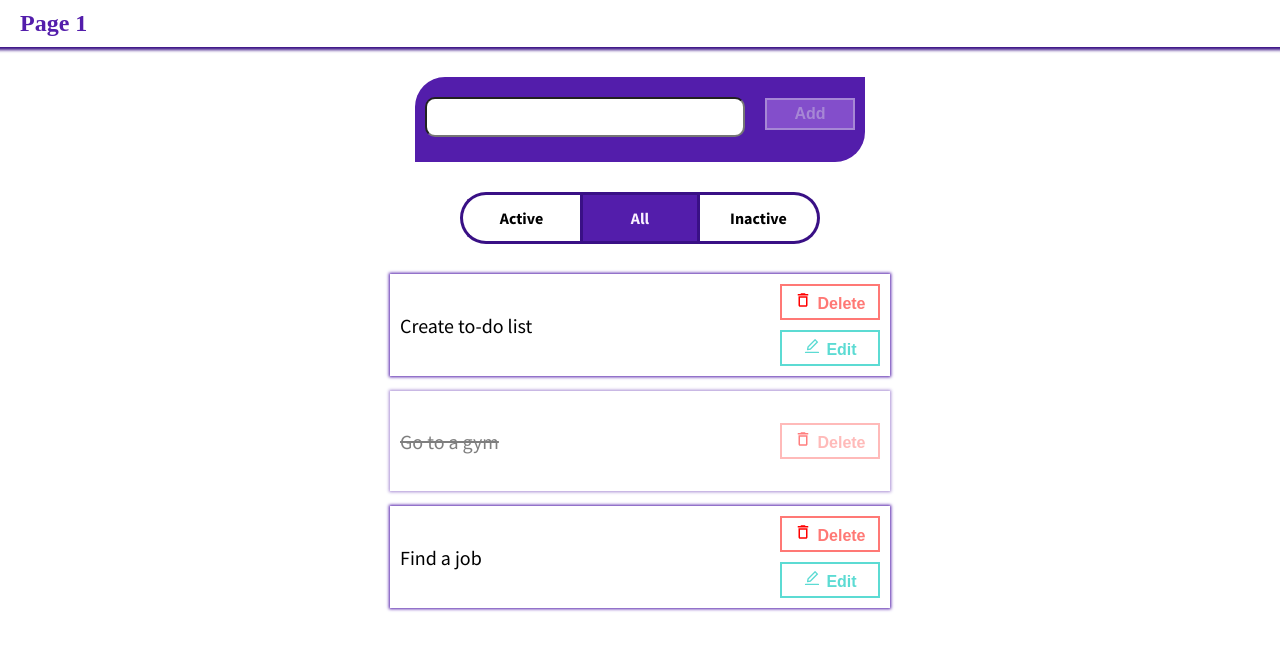
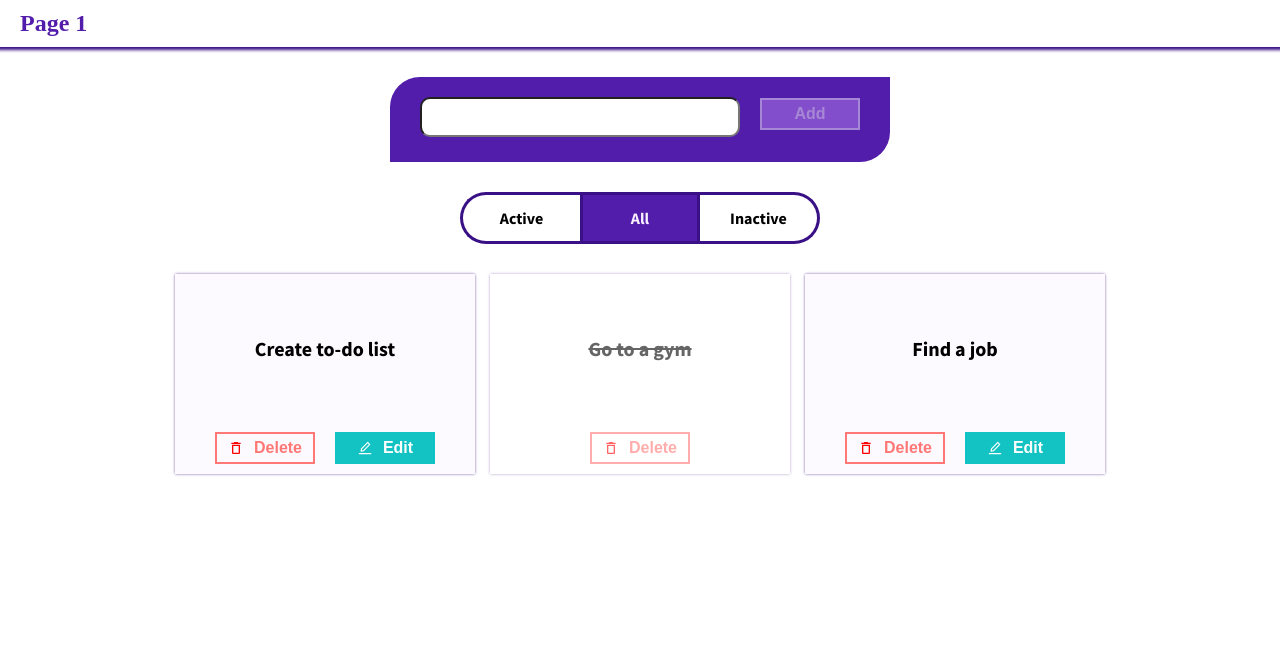
Before and after one commit to takeAmoment/react-todo-hw, a React (Create React App) app: page /todo in a window 1280 px wide. Shown: the top 650 px of the page. Built offline with nearby package versions, Linux system fonts and the light colour scheme.

Commit message:
feat: change style of TodoItem

```diff
--- a/src/components/TodoItem/TodoItem.jsx
+++ b/src/components/TodoItem/TodoItem.jsx
@@ -78,7 +78,7 @@ export function TodoItem({ task }) {
               className={styles.edit__btn}
               onClick={() => editTask()}
             >
-              <AiOutlineEdit color="#5cdbd3" className={styles.task__icon} />
+              <AiOutlineEdit color="white" className={styles.task__icon} />
               Edit
             </button>
           )}
--- a/src/components/TodoItem/TodoItem.module.css
+++ b/src/components/TodoItem/TodoItem.module.css
@@ -1,40 +1,60 @@
 .task {
-    width: 50rem;
-    /* border: 0.3rem solid var(--primary); */
-    box-shadow: 0rem 0rem 0.3rem 0.1rem var(--primary);
-    background-color: #fff;
+    flex: 0 0 22%;
+    min-width: 30rem;
+    min-height: 20rem;
+    background-color: #f9f0ff5c;
+    box-shadow: 0rem 0rem 0.3rem 0.001rem var(--primary-dark);
     display: flex;
-    padding: 1rem;
-    flex-direction: row;
+    padding: 1rem 1.5rem;
+    gap: 2rem;
+    flex-direction: column;
     justify-content: space-between;
     align-items: center;
-    min-height: 10rem;
+}
+@media (max-width: 600px) {
+    .task {
+        flex: 1 0 95%;
+    }
 }
 .task.inactive {
-    opacity: 0.5;
+   background-color: #fff;
+   opacity: 0.6;
 }
 .description__block{
     cursor: pointer;
-    width: 80%;
+    width: 90%;
+    height: 100%;
+    display: flex;
+    justify-content: center;
+    align-items: center;
+}
+
+.task__description {
+    font-size: 2.0rem;
+    text-align: center;
+    font-weight: 700;
+    width: 100%;
+    word-wrap: break-word;
+}
+.task.inactive .task__description {
+    text-decoration: line-through;
 }
 
 .task__controllers{
     display: flex;
-    flex-direction: column;
-    gap: 1rem;
-}
-.task.inactive .task__description {
-    text-decoration: line-through;
-}
-.task__description {
-    font-size: 2.0rem;
-    width: 100%;
+    flex-direction: row;
+    gap: 2rem;
 }
 
 .delete__btn,
 .edit__btn {
     width: 10rem;
     padding: 0.5rem;
+    display: flex;
+    flex-direction: row;
+    align-items: center;
+    justify-content: center;
+    gap: 1rem;
     font-weight: 700;
     font-size: 1.6rem;
     outline: none;
@@ -47,11 +67,10 @@
     color: var(--danger);
 }
 .edit__btn {
-    border: 0.2rem solid var(--edit);
-    color: var(--edit);
+    background-color: var(--edit);
+    color: white;
 }
 .task__icon {
     cursor: pointer;
-    font-size: 1.8rem;
-    margin-right: 0.5rem;
+    font-size: 1.6rem;
 }
--- a/src/index.css
+++ b/src/index.css
@@ -7,7 +7,7 @@
   --primary-button: #b37feb;
   --primary-light: #f9f0ff;
   --danger: #ff7875;
-  --edit: #5cdbd3;
+  --edit: #13c2c2;
 }
 
 *,
--- a/src/pages/TodoPage/TodoPage.module.css
+++ b/src/pages/TodoPage/TodoPage.module.css
@@ -12,18 +12,17 @@
 }
 .todos {
     margin-top: 3rem;
-    width: 50rem;
     display: flex;
+    flex-wrap: wrap;
     gap: 1.5rem;
-    flex-direction: column;
-    align-items: center;
+    flex-direction: row;
     justify-content: center;
 }
 .task__form {
     margin-bottom: 3rem;
     display: flex;
     gap: 2rem;
-    width: 45rem;
+    width: 50rem;
     align-items: start;
     justify-content: center;
     background-color: var(--primary);
```
